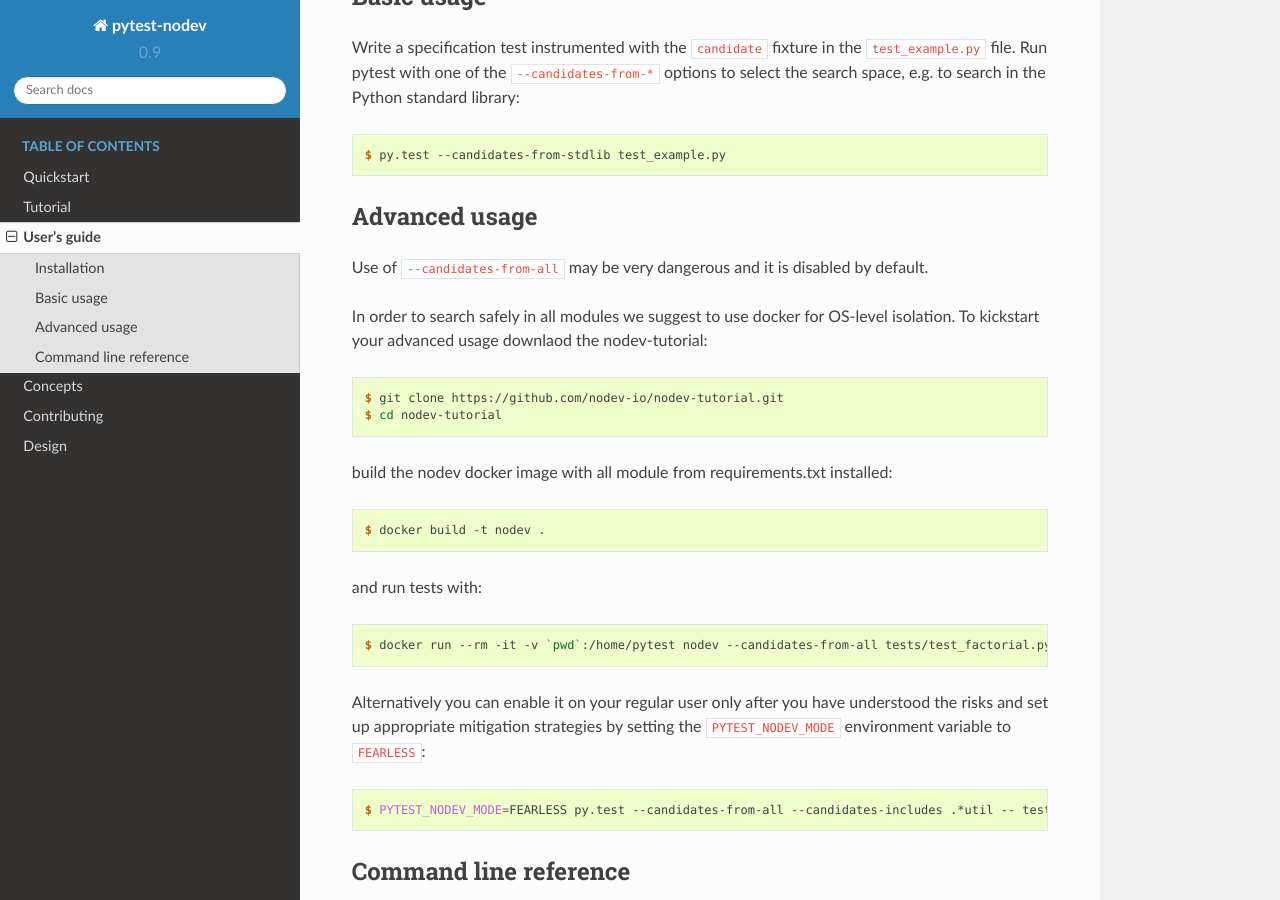
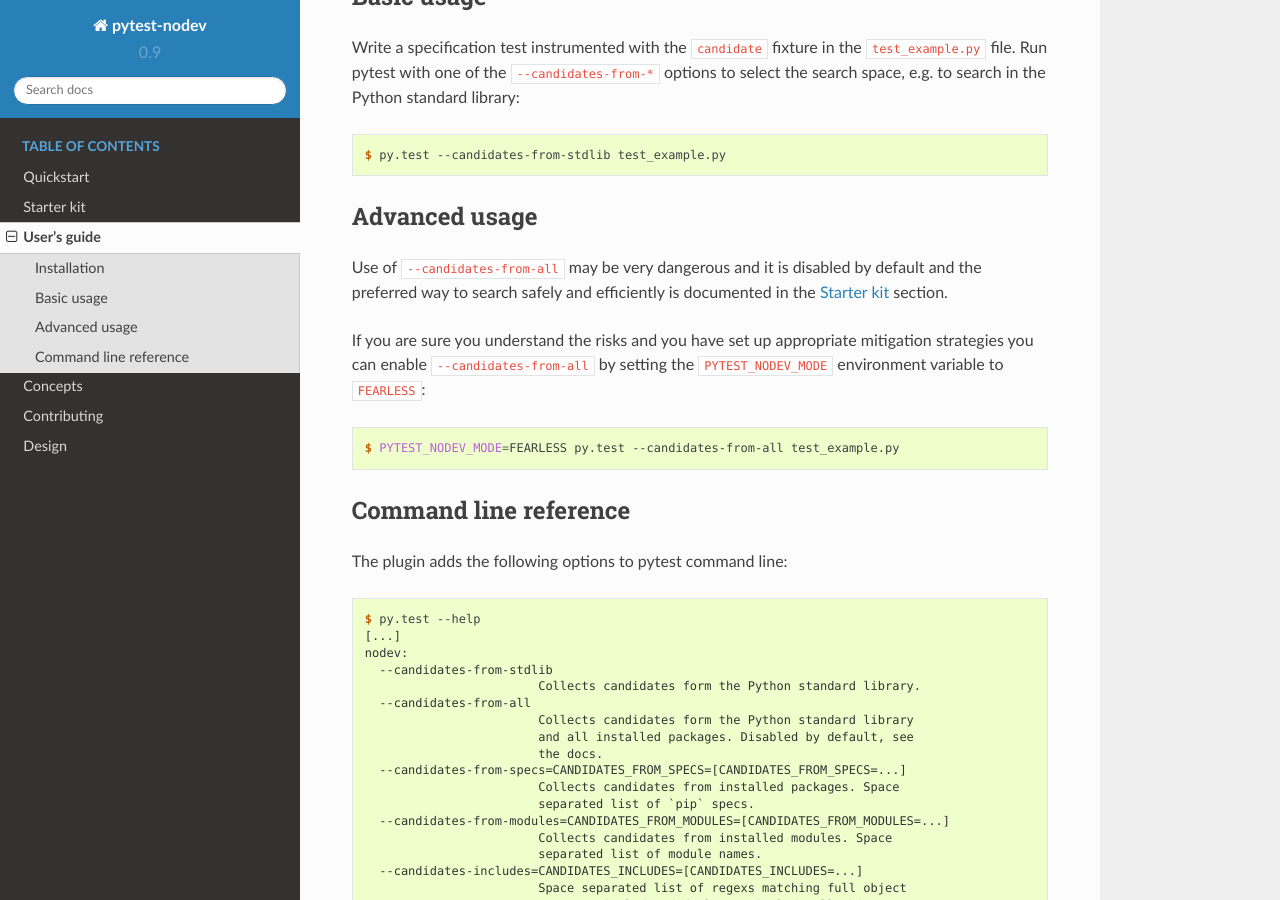
Before and after one commit to nodev-io/pytest-nodev, a Sphinx documentation site: the page built from docs/usersguide.rst, in a window 1280 px wide and 900 px high, scrolled down 500 px. Built offline with Sphinx 7.4.7 and the Read the Docs theme 2.0.0, drawn with Linux system fonts in a browser that asks for light colours.

Commit message:
The starter kit doc if good enough.

```diff
--- a/README.rst
+++ b/README.rst
@@ -112,8 +112,8 @@
 Serious use of pytest-nodev, in particular using ``--candidates-from-all``,
 require running the tests with operating-system level isolation,
 e.g. as a dedicated user or even better inside a dedicated container.
-The `User's guide <http://pytest-nodev.readthedocs.io/en/stable/usersguide.html>`_
-documents how to run pytest-nodev safely and efficiently.
+The `Starter kit <http://pytest-nodev.readthedocs.io/en/stable/starterkit.html>`_
+guide documents how to run pytest-nodev safely and efficiently.
 
 
 Project resources
--- a/docs/index.rst
+++ b/docs/index.rst
@@ -16,7 +16,7 @@
 Jump to the :doc:`quickstart` for a 2 minutes hands-on overview.
 Curious about the technique?
 Head over to the :doc:`concepts` section
-or go through our :doc:`tutorial`.
+or download our :doc:`starterkit`.
 The :doc:`usersguide` documents pytest-nodev usage in details and
 covers a few more examples.
 
@@ -28,7 +28,7 @@
     :caption: Table of Contents
 
     quickstart
-    tutorial
+    starterkit
     usersguide
     concepts
     contributing
--- a/docs/usersguide.rst
+++ b/docs/usersguide.rst
@@ -30,28 +30,14 @@
 Advanced usage
 --------------
 
-Use of ``--candidates-from-all`` may be very dangerous
-and it is disabled by default.
+Use of ``--candidates-from-all`` may be very dangerous and it is disabled by default and
+the preferred way to search safely and efficiently is documented in the :doc:`starterkit` section.
 
-In order to search safely in all modules we suggest to use docker for OS-level isolation.
-To kickstart your advanced usage downlaod the nodev-tutorial::
-
-    $ git clone https://github.com/nodev-io/nodev-tutorial.git
-    $ cd nodev-tutorial
-
-build the nodev docker image with all module from requirements.txt installed::
-
-    $ docker build -t nodev .
-
-and run tests with::
-
-    $ docker run --rm -it -v `pwd`:/home/pytest nodev --candidates-from-all tests/test_factorial.py
-
-Alternatively you can enable it on your regular user only after you have understood the risks
-and set up appropriate mitigation strategies
+If you are sure you understand the risks and you have set up appropriate mitigation strategies
+you can enable ``--candidates-from-all``
 by setting the ``PYTEST_NODEV_MODE`` environment variable to ``FEARLESS``::
 
-    $ PYTEST_NODEV_MODE=FEARLESS py.test --candidates-from-all --candidates-includes .*util -- test_example.py
+    $ PYTEST_NODEV_MODE=FEARLESS py.test --candidates-from-all test_example.py
 
 
 Command line reference
```
Also changed, not shown: docs/starterkit.rst (added, +102 -0 lines), docs/tutorial.rst (deleted, +0 -35 lines).
